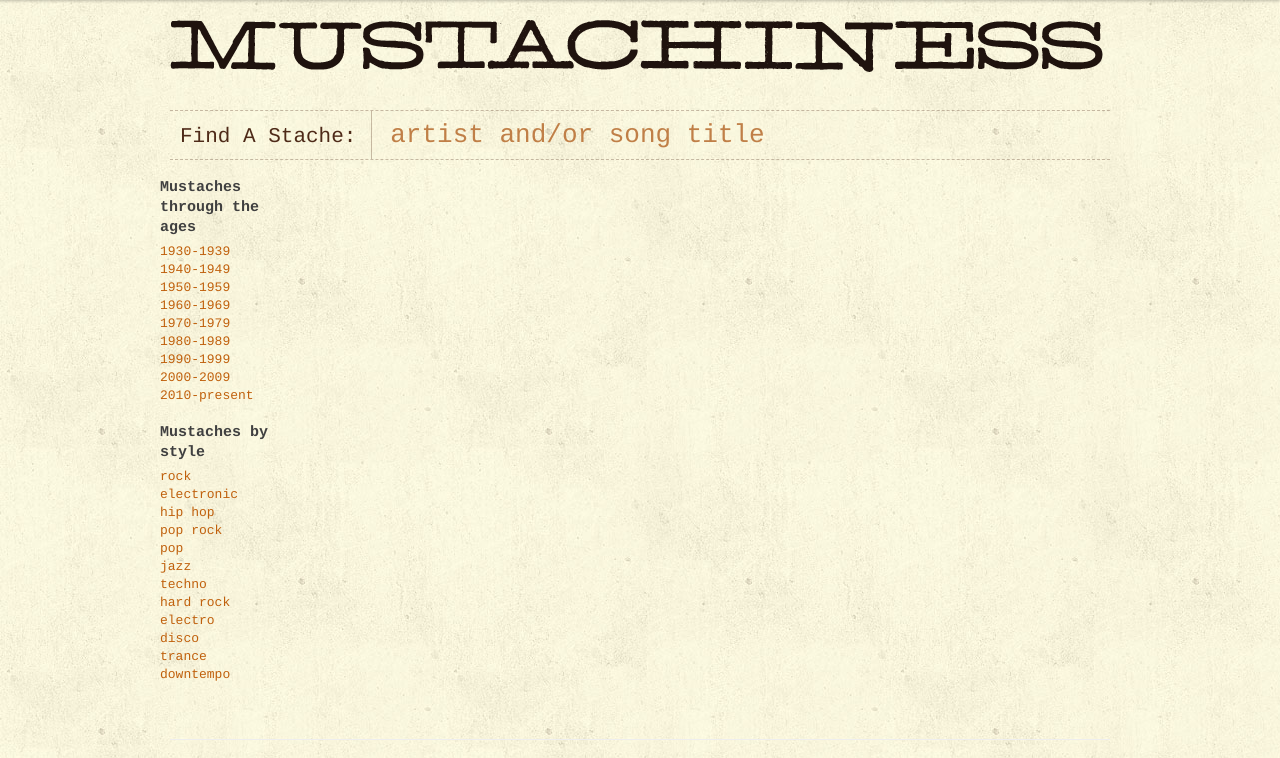
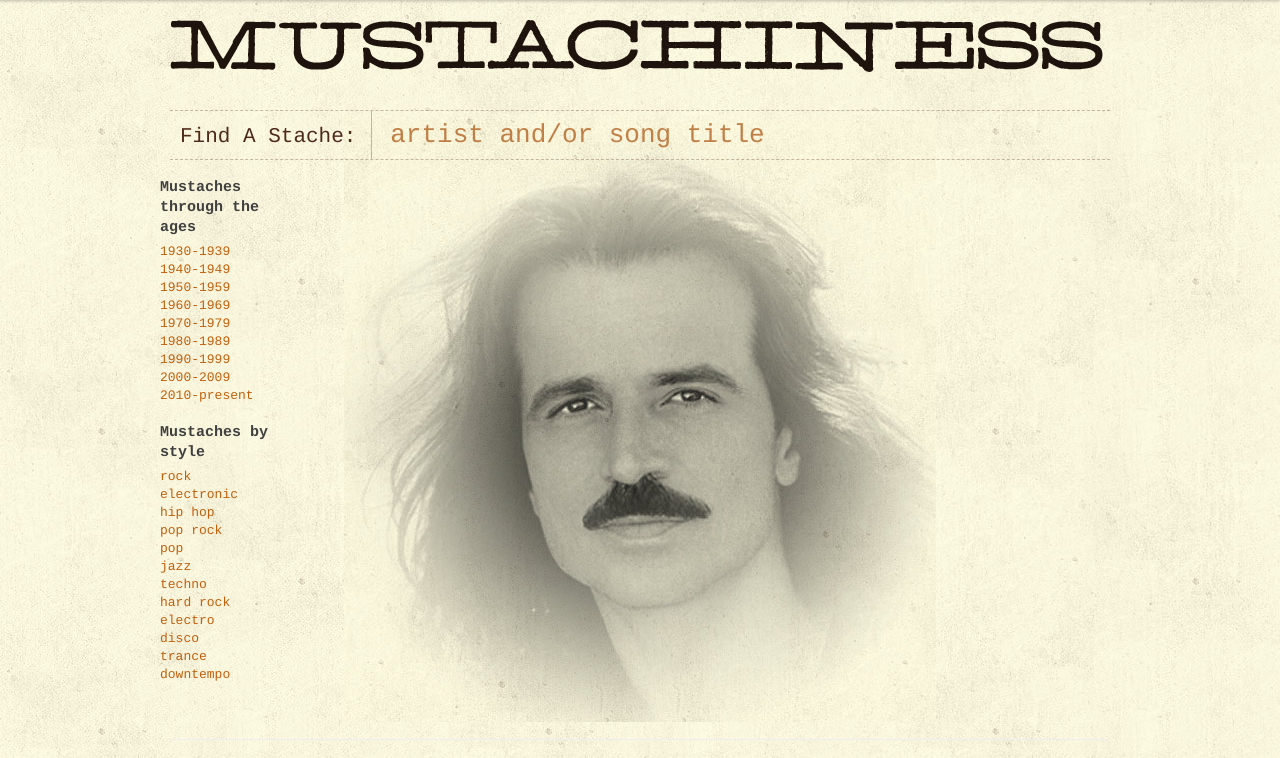
Before and after one commit to exfm/mustachiness, a Python web app: template templates/error.html in a window 1280 px wide. Shown: the part 40-798 px from the top of the page. Run offline with Jinja, Linux system fonts and the light colour scheme; the template is opened without the code that fills it, so the values that code supplies are empty; some libraries are stand-ins or nearby versions.

Commit message:
added style for content div within error pages

```diff
--- a/templates/error.html
+++ b/templates/error.html
@@ -2,5 +2,10 @@
 {% from "_helpers.html" import stache %}
 
 {% block body %}
+	<style>
+		.content{
+			background:url(static/images/error.jpg) no-repeat 50% 115px;
+		}
+	</style>
     {{message}}
 {% endblock %}
```
